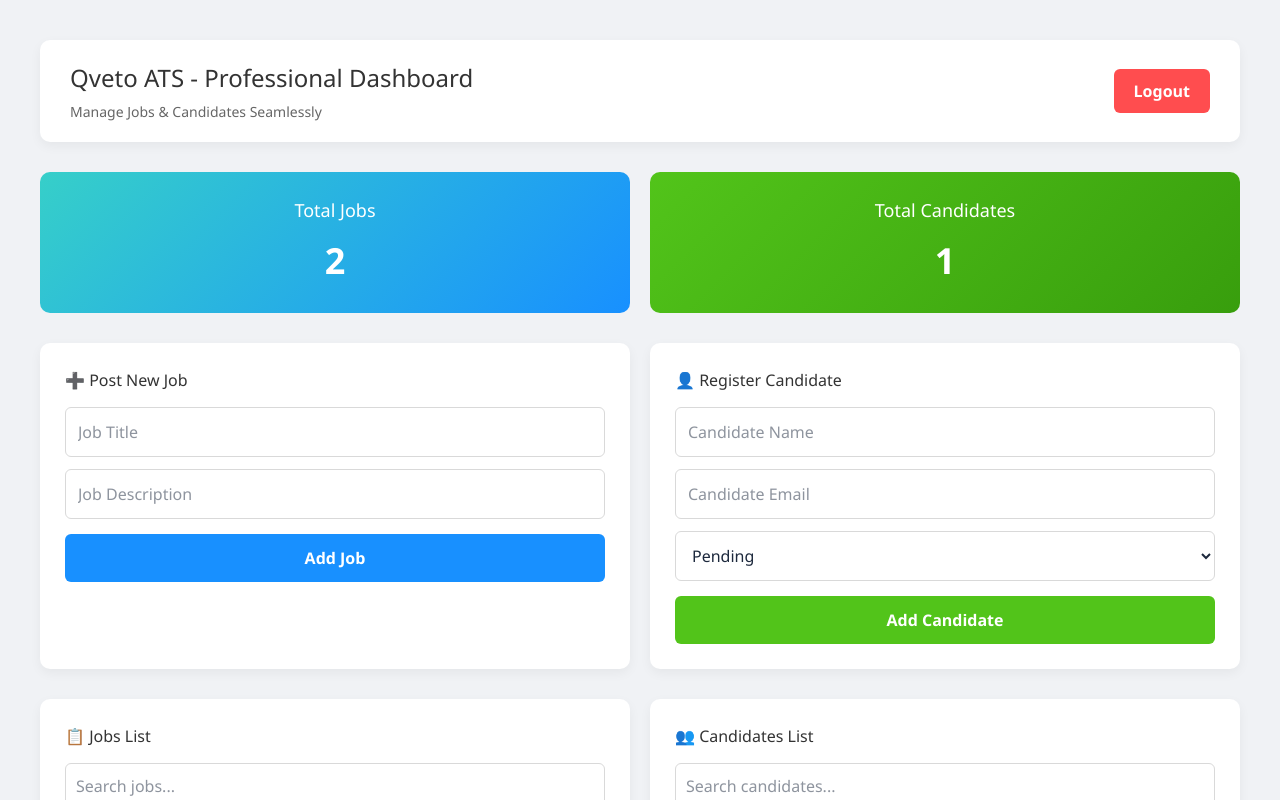
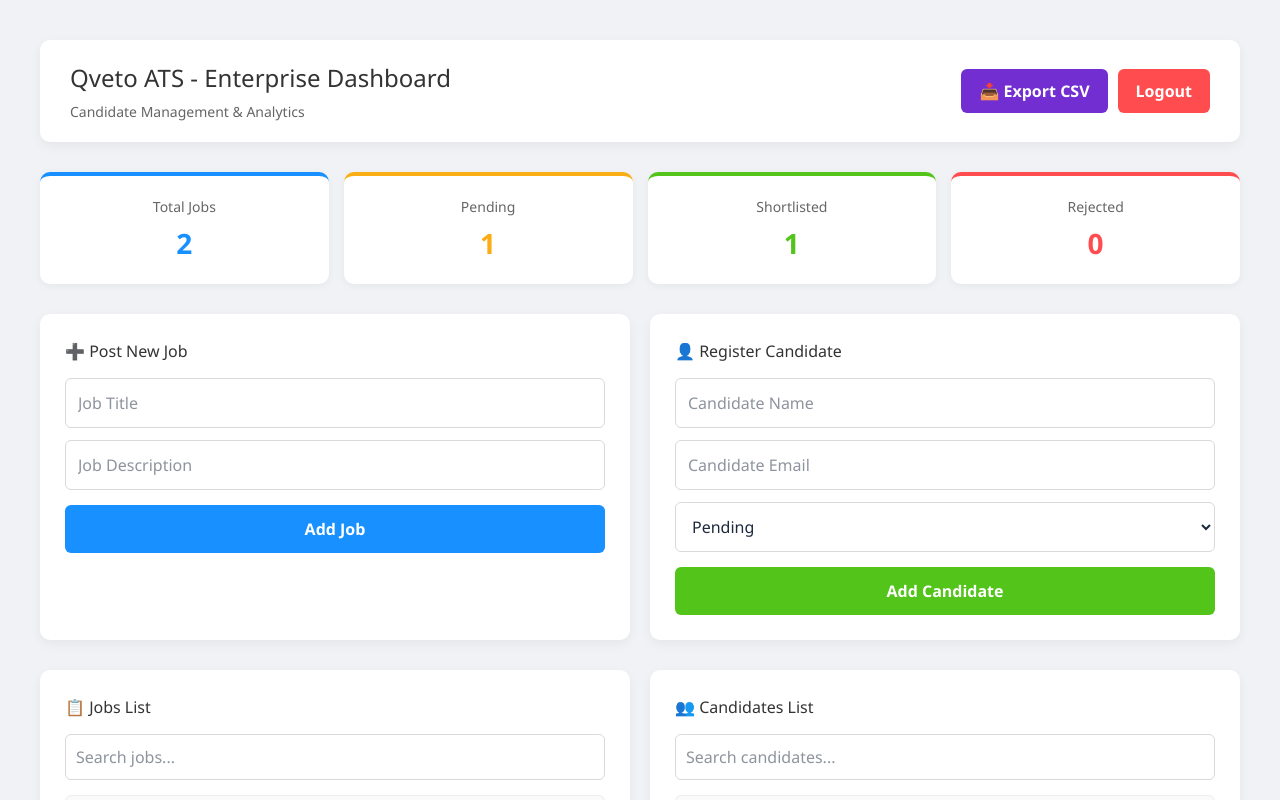
Before and after one commit to eshunehra830-create/qveto-ats, a React (Vite) app in the folder frontend/: page /dashboard in a window 1280 px wide. Shown: the top 800 px of the page. Built offline with nearby package versions, Linux system fonts and the light colour scheme; no server answers.

Commit message:
add CSV export and candidate analytics status counters

```diff
--- a/frontend/src/pages/DashboardPage.jsx
+++ b/frontend/src/pages/DashboardPage.jsx
@@ -24,7 +24,8 @@
       { id: 2, title: 'AI Integration Engineer', desc: 'Implementing generative AI SDKs and automation.' }
     ];
     const savedCandidates = JSON.parse(localStorage.getItem('qveto_candidates')) || [
-      { id: 1, name: 'Rahul Sharma', email: 'rahul@gmail.com', status: 'Shortlisted' }
+      { id: 1, name: 'Rahul Sharma', email: 'rahul@gmail.com', status: 'Shortlisted' },
+      { id: 2, name: 'Priya Verma', email: 'priya@gmail.com', status: 'Pending' }
     ];
 
     setJobs(savedJobs);
@@ -66,15 +67,37 @@
     localStorage.setItem('qveto_candidates', JSON.stringify(updatedCandidates));
   };
 
+  // Export Candidates List to CSV File
+  const handleExportCSV = () => {
+    if (candidates.length === 0) {
+      alert("No candidate data to export!");
+      return;
+    }
+    const headers = ["ID", "Name", "Email", "Status"];
+    const rows = candidates.map(c => [c.id, `"${c.name}"`, `"${c.email}"`, `"${c.status}"`]);
+    const csvContent = "data:text/csv;charset=utf-8," + [headers.join(","), ...rows.map(e => e.join(","))].join("\n");
+    const encodedUri = encodeURI(csvContent);
+    const link = document.createElement("a");
+    link.setAttribute("href", encodedUri);
+    link.setAttribute("download", "qveto_candidates_list.csv");
+    document.body.appendChild(link);
+    link.click();
+    document.body.removeChild(link);
+  };
+
   const handleLogout = () => {
     localStorage.removeItem('token');
     localStorage.removeItem('user');
     navigate('/');
   };
 
-  // Filtered lists for search
   const filteredJobs = jobs.filter(job => job.title.toLowerCase().includes(jobSearch.toLowerCase()));
   const filteredCandidates = candidates.filter(cand => cand.name.toLowerCase().includes(candSearch.toLowerCase()) || cand.email.toLowerCase().includes(candSearch.toLowerCase()));
+
+  // Analytics
+  const shortlistedCount = candidates.filter(c => c.status === 'Shortlisted').length;
+  const pendingCount = candidates.filter(c => c.status === 'Pending').length;
+  const rejectedCount = candidates.filter(c => c.status === 'Rejected').length;
 
   return (
     <div style={{ padding: '40px', fontFamily: 'Segoe UI, Tahoma, Geneva, Verdana, sans-serif', backgroundColor: '#f0f2f5', minHeight: '100vh' }}>
@@ -82,23 +105,36 @@
       {/* Header */}
       <div style={{ display: 'flex', justifyContent: 'space-between', alignItems: 'center', marginBottom: '30px', background: 'white', padding: '20px 30px', borderRadius: '10px', boxShadow: '0 4px 12px rgba(0,0,0,0.05)' }}>
         <div>
-          <h2 style={{ margin: 0, color: '#333', fontSize: '24px' }}>Qveto ATS - Professional Dashboard</h2>
-          <p style={{ margin: '5px 0 0 0', color: '#666', fontSize: '14px' }}>Manage Jobs & Candidates Seamlessly</p>
+          <h2 style={{ margin: 0, color: '#333', fontSize: '24px' }}>Qveto ATS - Enterprise Dashboard</h2>
+          <p style={{ margin: '5px 0 0 0', color: '#666', fontSize: '14px' }}>Candidate Management & Analytics</p>
         </div>
-        <button onClick={handleLogout} style={{ padding: '10px 20px', backgroundColor: '#ff4d4f', color: 'white', border: 'none', borderRadius: '6px', cursor: 'pointer', fontWeight: '600' }}>
-          Logout
-        </button>
+        <div style={{ display: 'flex', gap: '10px' }}>
+          <button onClick={handleExportCSV} style={{ padding: '10px 18px', backgroundColor: '#722ed1', color: 'white', border: 'none', borderRadius: '6px', cursor: 'pointer', fontWeight: '600' }}>
+            📥 Export CSV
+          </button>
+          <button onClick={handleLogout} style={{ padding: '10px 18px', backgroundColor: '#ff4d4f', color: 'white', border: 'none', borderRadius: '6px', cursor: 'pointer', fontWeight: '600' }}>
+            Logout
+          </button>
+        </div>
       </div>
 
       {/* Stats Cards */}
-      <div style={{ display: 'grid', gridTemplateColumns: '1fr 1fr', gap: '20px', marginBottom: '30px' }}>
-        <div style={{ background: 'linear-gradient(135deg, #36cfc9 0%, #1890ff 100%)', color: 'white', padding: '25px', borderRadius: '10px', textAlign: 'center' }}>
-          <h3 style={{ margin: '0 0 10px 0', fontSize: '18px' }}>Total Jobs</h3>
-          <p style={{ fontSize: '36px', fontWeight: 'bold', margin: 0 }}>{jobs.length}</p>
+      <div style={{ display: 'grid', gridTemplateColumns: '1fr 1fr 1fr 1fr', gap: '15px', marginBottom: '30px' }}>
+        <div style={{ background: 'white', padding: '20px', borderRadius: '10px', boxShadow: '0 2px 8px rgba(0,0,0,0.05)', textAlign: 'center', borderTop: '4px solid #1890ff' }}>
+          <h4 style={{ margin: '0 0 5px 0', color: '#666', fontSize: '14px' }}>Total Jobs</h4>
+          <p style={{ fontSize: '28px', fontWeight: 'bold', margin: 0, color: '#1890ff' }}>{jobs.length}</p>
         </div>
-        <div style={{ background: 'linear-gradient(135deg, #52c41a 0%, #389e0d 100%)', color: 'white', padding: '25px', borderRadius: '10px', textAlign: 'center' }}>
-          <h3 style={{ margin: '0 0 10px 0', fontSize: '18px' }}>Total Candidates</h3>
-          <p style={{ fontSize: '36px', fontWeight: 'bold', margin: 0 }}>{candidates.length}</p>
+        <div style={{ background: 'white', padding: '20px', borderRadius: '10px', boxShadow: '0 2px 8px rgba(0,0,0,0.05)', textAlign: 'center', borderTop: '4px solid #faad14' }}>
+          <h4 style={{ margin: '0 0 5px 0', color: '#666', fontSize: '14px' }}>Pending</h4>
+          <p style={{ fontSize: '28px', fontWeight: 'bold', margin: 0, color: '#faad14' }}>{pendingCount}</p>
+        </div>
+        <div style={{ background: 'white', padding: '20px', borderRadius: '10px', boxShadow: '0 2px 8px rgba(0,0,0,0.05)', textAlign: 'center', borderTop: '4px solid #52c41a' }}>
+          <h4 style={{ margin: '0 0 5px 0', color: '#666', fontSize: '14px' }}>Shortlisted</h4>
+          <p style={{ fontSize: '28px', fontWeight: 'bold', margin: 0, color: '#52c41a' }}>{shortlistedCount}</p>
+        </div>
+        <div style={{ background: 'white', padding: '20px', borderRadius: '10px', boxShadow: '0 2px 8px rgba(0,0,0,0.05)', textAlign: 'center', borderTop: '4px solid #ff4d4f' }}>
+          <h4 style={{ margin: '0 0 5px 0', color: '#666', fontSize: '14px' }}>Rejected</h4>
+          <p style={{ fontSize: '28px', fontWeight: 'bold', margin: 0, color: '#ff4d4f' }}>{rejectedCount}</p>
         </div>
       </div>
 
@@ -215,7 +251,7 @@
                   <div>
                     <strong style={{ color: '#389e0d' }}>{cand.name}</strong><br />
                     <span style={{ fontSize: '13px', color: '#666' }}>{cand.email}</span><br />
-                    <span style={{ fontSize: '11px', padding: '2px 6px', background: cand.status === 'Shortlisted' ? '#e6f7ff' : cand.status === 'Rejected' ? '#fff1f0' : '#f6ffed', color: cand.status === 'Shortlisted' ? '#1890ff' : cand.status === 'Rejected' ? '#ff4d4f' : '#52c41a', borderRadius: '4px', fontWeight: 'bold' }}>
+                    <span style={{ fontSize: '11px', padding: '2px 6px', background: cand.status === 'Shortlisted' ? '#e6f7ff' : cand.status === 'Rejected' ? '#fff1f0' : '#fffbe6', color: cand.status === 'Shortlisted' ? '#1890ff' : cand.status === 'Rejected' ? '#ff4d4f' : '#faad14', borderRadius: '4px', fontWeight: 'bold' }}>
                       {cand.status}
                     </span>
                   </div>
```
